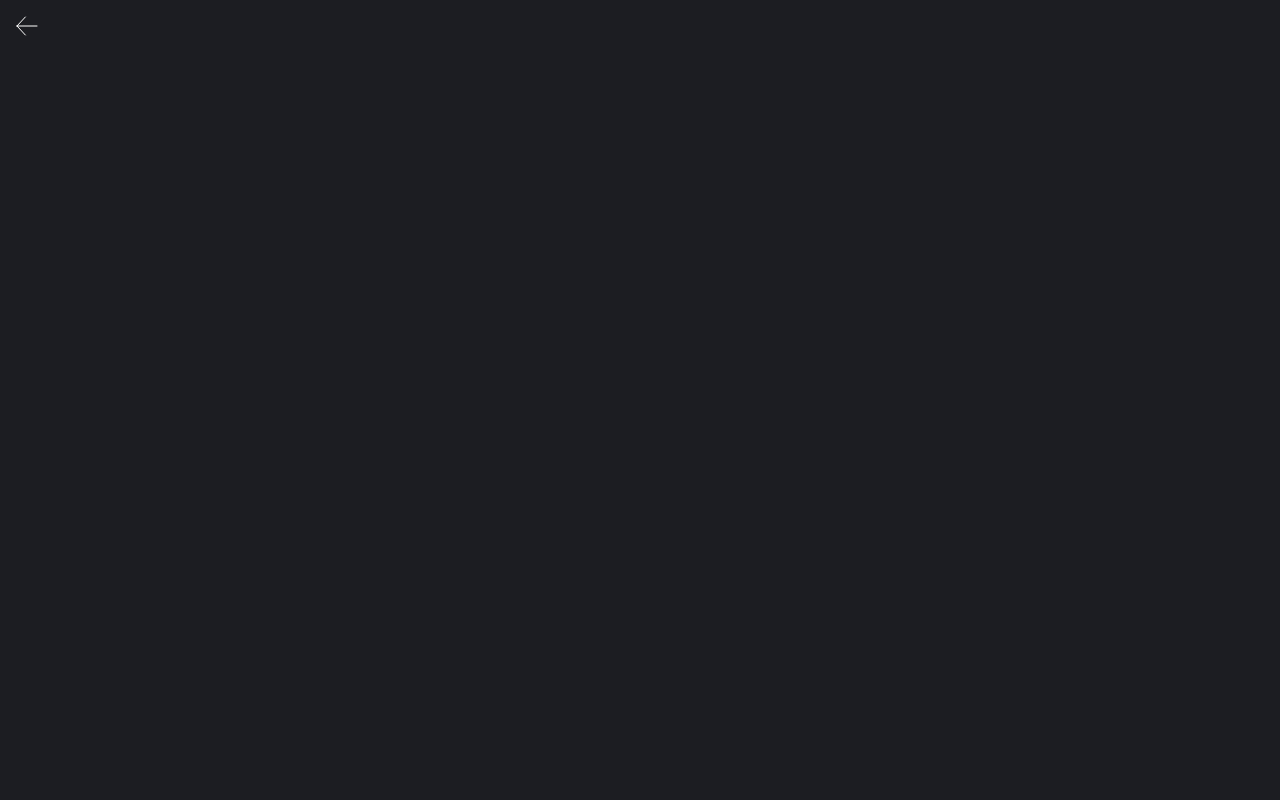
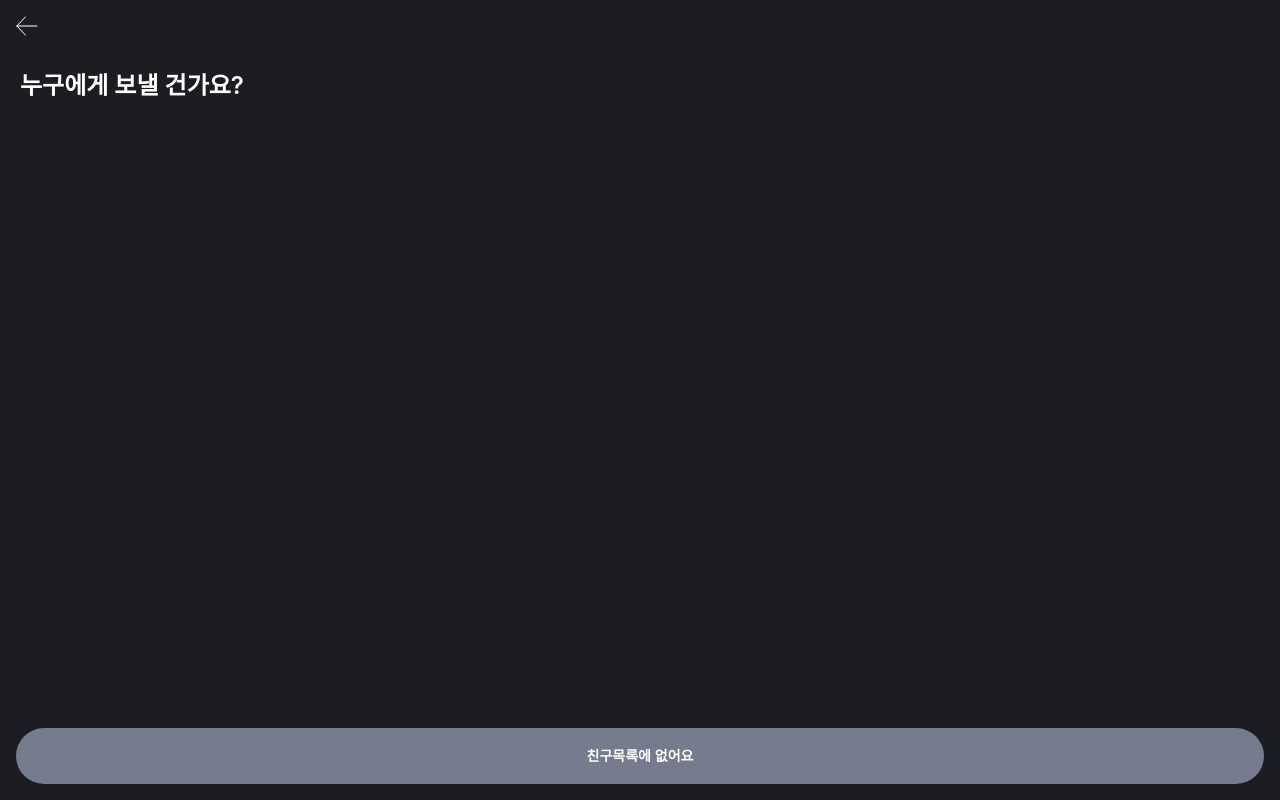
Before and after one commit to depromeet/ggogeet-client, a Next.js app: page /letter-write in a window 1280 px wide. Built offline with nearby package versions, Linux system fonts and the light colour scheme; a web font is replaced by a local one.

Commit message:
💄 편지 작성 - ReceiverFriendsForm 기본 구조 UI 셋업

```diff
--- a/src/components/features/LetterWrite/InputRecipient/Forms/ReceiverFriendsForm.tsx
+++ b/src/components/features/LetterWrite/InputRecipient/Forms/ReceiverFriendsForm.tsx
@@ -1,7 +1,15 @@
 import { ReactElement } from "react";
+import { useBottomButton } from "../Hooks";
+import * as S from "../styled";
 
 const ReceiverFriendsForm = (): ReactElement => {
-  return <div></div>;
+  const bottomButton = useBottomButton({text: '친구목록에 없어요'});
+  return (
+    <>
+      <S.LetterWriteH1>누구에게 보낼 건가요?</S.LetterWriteH1>
+      {bottomButton}
+    </>
+  );
 };
 
 export default ReceiverFriendsForm;
```
